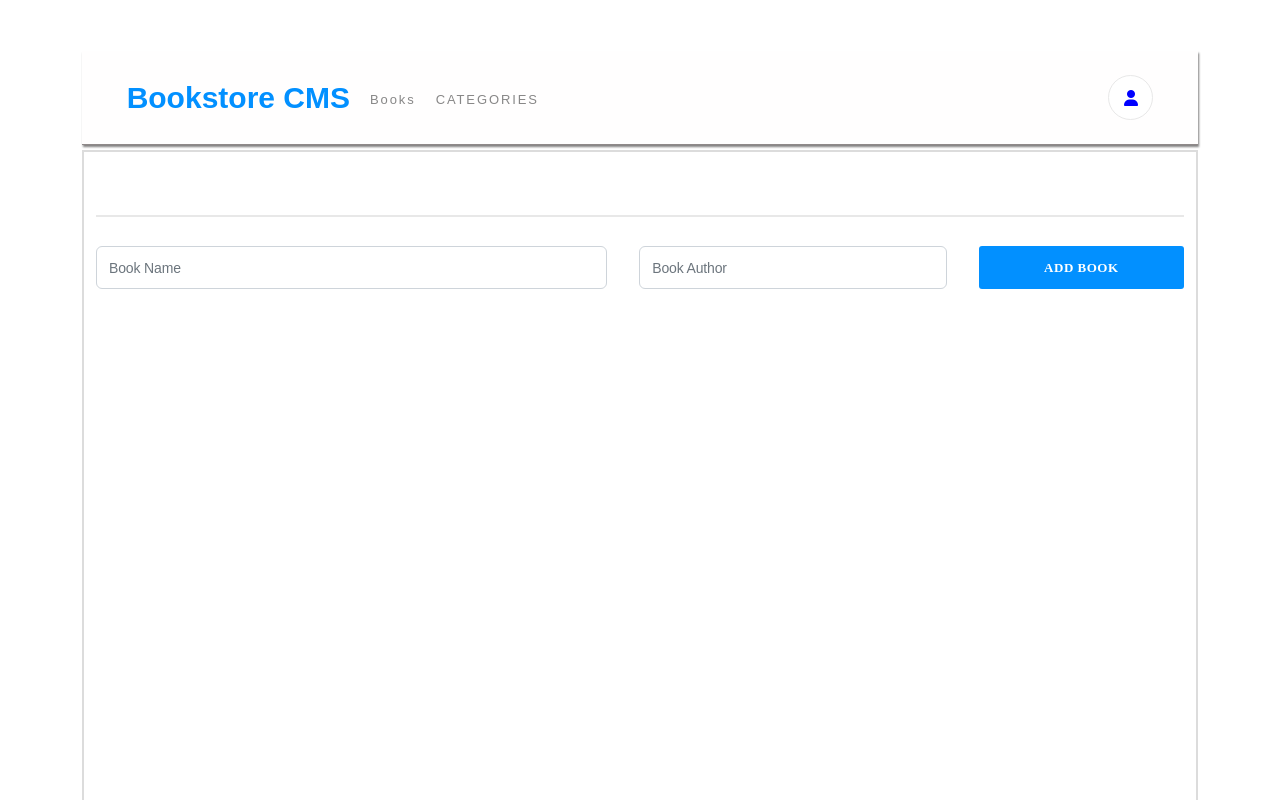
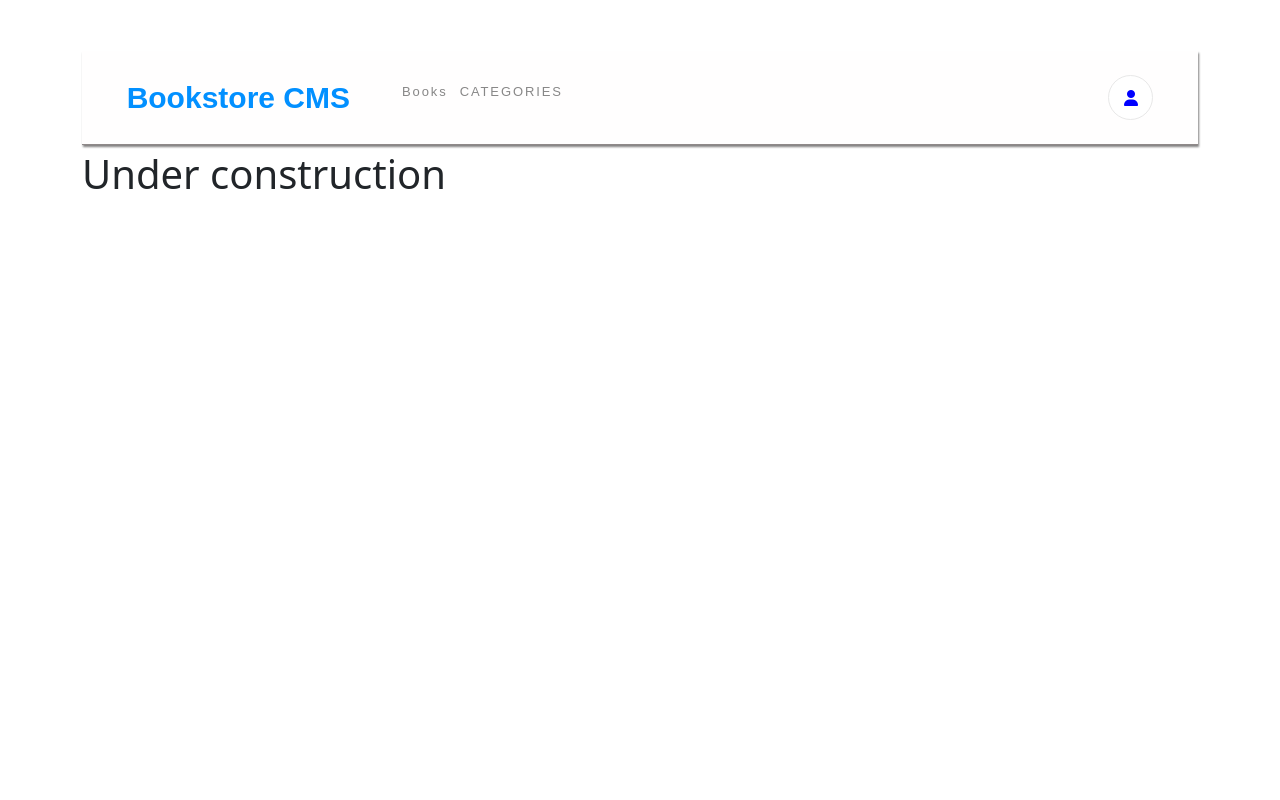
Before and after one commit to ismailmunyentwari9/book-store, a React (Create React App) app: page /categories in a window 1280 px wide. Shown: the top 800 px of the page. Built offline with nearby package versions, Linux system fonts and the light colour scheme.

Commit message:
Remoce comments which disable linter checks

```diff
--- a/package.json
+++ b/package.json
@@ -7,6 +7,7 @@
     "@testing-library/react": "^13.4.0",
     "@testing-library/user-event": "^13.5.0",
     "bootstrap": "^5.2.3",
+    "prop-types": "^15.8.1",
     "react": "^18.2.0",
     "react-dom": "^18.2.0",
     "react-router-dom": "^6.10.0",
--- a/src/App.css
+++ b/src/App.css
@@ -19,6 +19,15 @@ body {
   width: 100%;
   margin: 2.5rem 0 1.813rem;
 }
+.categori-status{
+
+    font-size: 2em;
+    margin-block-start: 0.67em;
+    margin-block-end: 0.67em;
+    margin-inline-start: 0px;
+    margin-inline-end: 0px;
+    font-weight: bold;
+}
 
 @media only screen and (max-width: 768px) {
   .name-author-complited {
--- a/src/App.js
+++ b/src/App.js
@@ -1,4 +1,5 @@
 import './App.css';
+import { Routes, Route } from 'react-router-dom';
 import Nav from './components/Navigationbar';
 import Books from './components/books';
 import Categories from './components/categories';
@@ -7,8 +8,11 @@ function App() {
   return (
     <div className="container App">
       <Nav />
-      <Books />
-      <Categories />
+
+      <Routes>
+        <Route path="/" element={<Books />} />
+        <Route path="/categories" element={<Categories />} />
+      </Routes>
     </div>
   );
 }
--- a/src/components/Navigationbar.jsx
+++ b/src/components/Navigationbar.jsx
@@ -1,16 +1,15 @@
-/* eslint-disable react/void-dom-elements-no-children */
 import './nav.css';
-import { Route, Routes, Link } from 'react-router-dom';
-import Books from './books';
-import Categories from './categories';
+import { Link } from 'react-router-dom';
 
 const Nav = () => (
   <>
     <div className="container links-holder">
       <div className="links">
         <span className="nav-brand">Bookstore CMS</span>
-        <li><Link to="/">Books</Link></li>
-        <li><Link to="/categories">CATEGORIES</Link></li>
+        <ul>
+          <li><Link to="/">Books</Link></li>
+          <li><Link to="/Categories">CATEGORIES</Link></li>
+        </ul>
       </div>
 
       <div
@@ -24,10 +23,6 @@ const Nav = () => (
         />
       </div>
     </div>
-    <Routes>
-      <Route path="/" components={<Books />} />
-      <Route path="/categories" components={<Categories />} />
-    </Routes>
 
   </>
 );
--- a/src/components/book.jsx
+++ b/src/components/book.jsx
@@ -1,5 +1,3 @@
-/* eslint-disable import/no-extraneous-dependencies */
-/* eslint-disable react/prop-types */
 import PropTypes from 'prop-types';
 import './book.css';
 import './progress.css';
--- a/src/components/categories.jsx
+++ b/src/components/categories.jsx
@@ -1,4 +1,4 @@
 const Categories = () => (
-  <div />
+  <div><h1 className="categories-status">Under construction</h1></div>
 );
 export default Categories;
--- a/src/components/nav.css
+++ b/src/components/nav.css
@@ -21,6 +21,10 @@
   font-size: 1.875rem;
   font-weight: 700;
   color: #0290ff;
+}
+ul{
+  display: flex;
+  gap:12px;
 }
 
 li {
```
Also changed, not shown: src/components/Addform.jsx (+9 -1 lines), src/components/books.jsx (+7 -2 lines), 1 other file (tests, documents, lock files or other folders).
